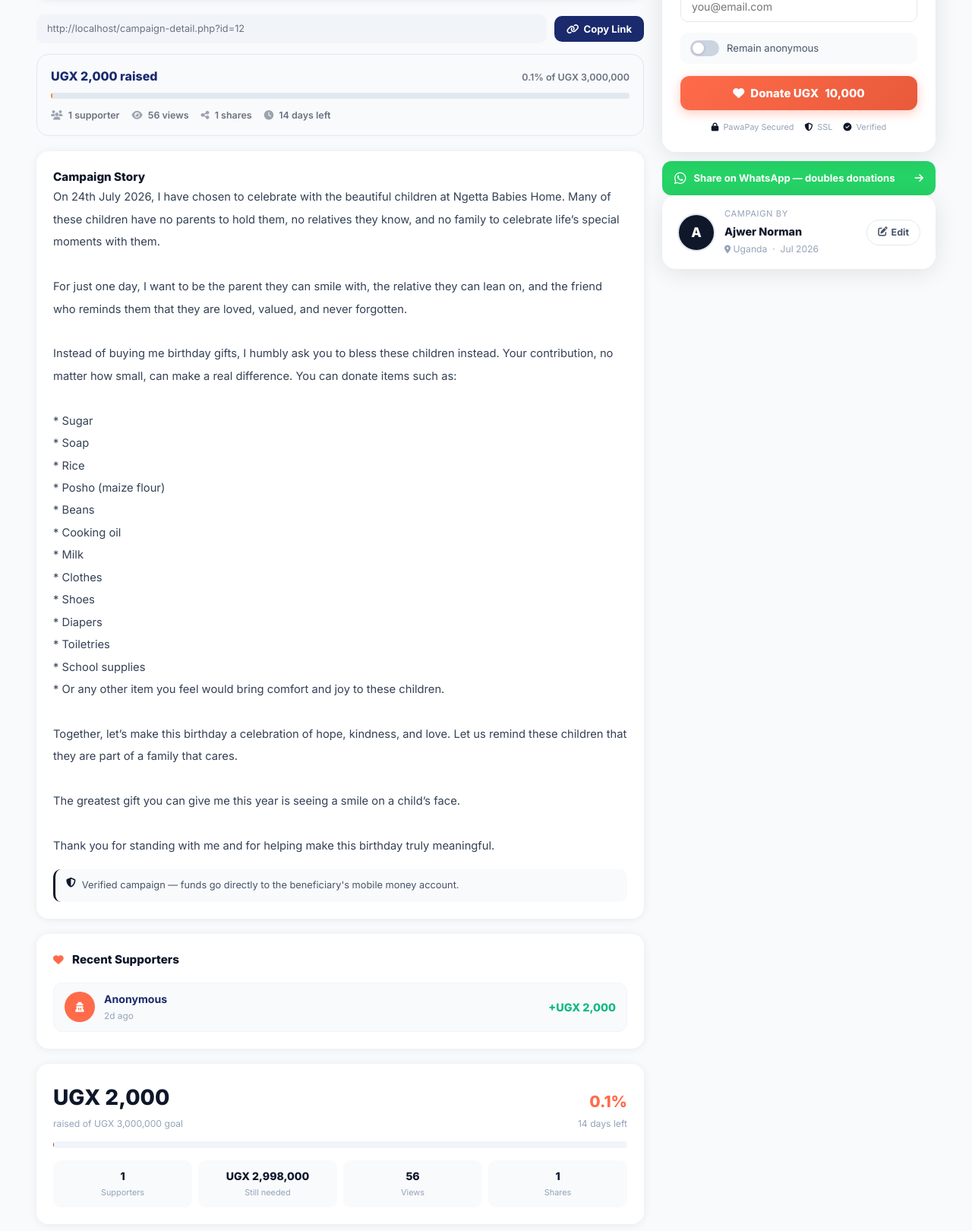
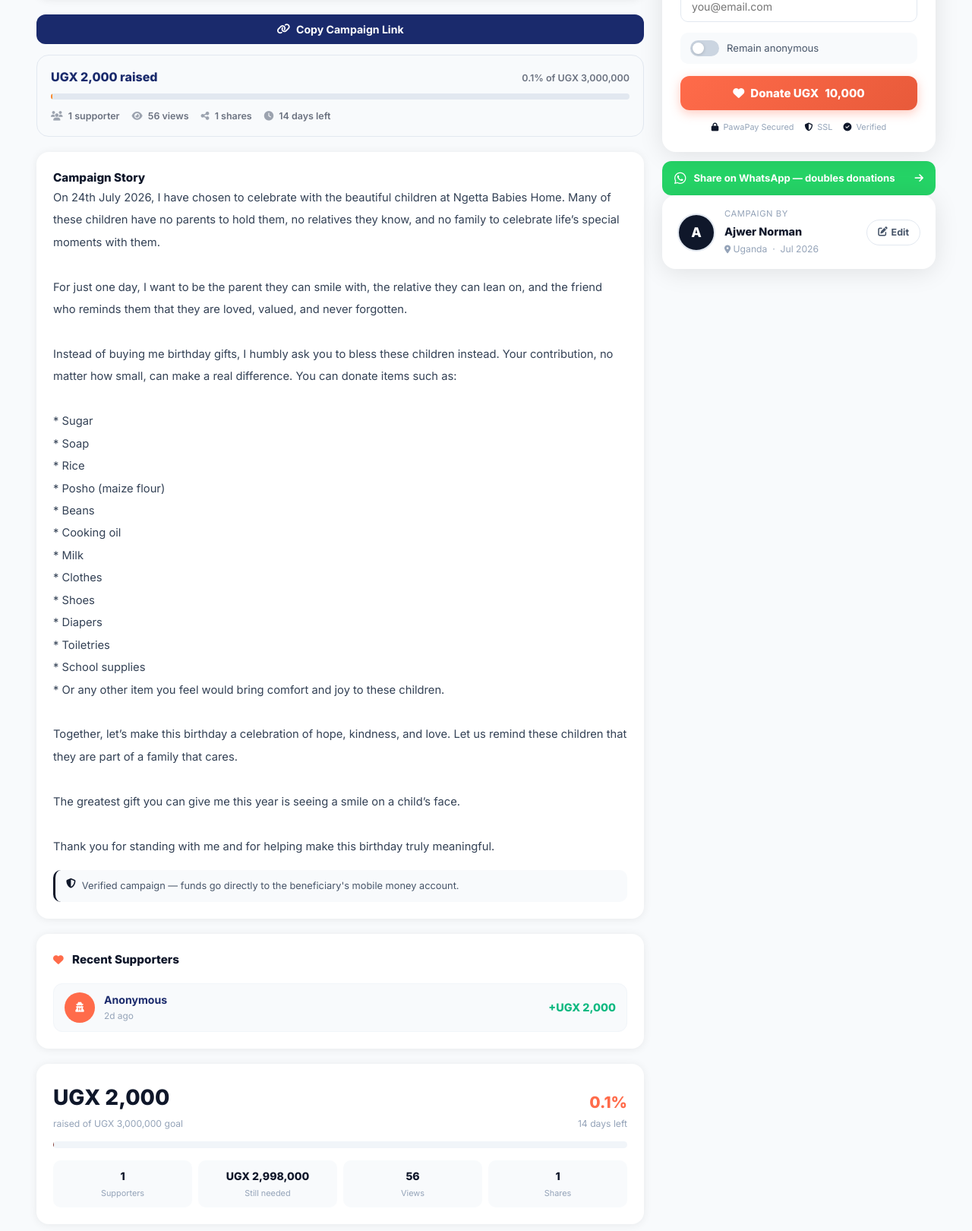
Before and after one commit to kakebetechnologies/sedufunds, a PHP site: page /campaign-detail.php?id=12 in a window 1280 px wide. Shown: the part 1031-2651 px from the top of the page at 76% size. Run offline with PHP 8.4, Linux system fonts and the light colour scheme; a user stored in the database is signed in; data comes from the database, SQL or seed files in the repository.

Commit message:
nhfhfhjf

```diff
--- a/campaign-detail.php
+++ b/campaign-detail.php
@@ -36,20 +36,32 @@ $c   = $result->fetch_assoc();
 $cid = $c['campaign_id'];
 $conn->query("UPDATE campaigns SET view_count = view_count + 1 WHERE campaign_id = $cid");
 
-// ── Category hero images — African context ──────────────────
+// ── Category hero images — African people, African context ──
 $categoryHeros = [
-    'Medical'    => 'https://images.unsplash.com/photo-1631815588090-d4bfec5b1ccb?w=1600&q=80', // African nurse/hospital
-    'Education'  => 'https://images.unsplash.com/photo-1577896851231-70ef18881754?w=1600&q=80', // African children in school
-    'Community'  => 'https://images.unsplash.com/photo-1529156069898-49953e39b3ac?w=1600&q=80', // African community gathering
-    'Family'     => 'https://images.unsplash.com/photo-1536337005406-e65b5ec4ec76?w=1600&q=80', // African family
-    'Business'   => 'https://images.unsplash.com/photo-1542744173-8e7e53415bb0?w=1600&q=80',   // African business meeting
-    'Emergency'  => 'https://images.unsplash.com/photo-1469571486292-0ba58a3f068b?w=1600&q=80', // Humanitarian aid Africa
-    'Marriage'   => 'https://images.unsplash.com/photo-1519741497674-611481863552?w=1600&q=80', // African wedding
-    'Funeral'    => 'https://images.unsplash.com/photo-1501436513145-30f24e19fcc8?w=1600&q=80', // dignified ceremony
-    'Agriculture'=> 'https://images.unsplash.com/photo-1500937386664-56d1dfef3854?w=1600&q=80', // African farmer
-    'Religion'   => 'https://images.unsplash.com/photo-1438232992991-995b671e4b8a?w=1600&q=80', // African church/worship
-    'Sports'     => 'https://images.unsplash.com/photo-1461896836934-ffe607ba8211?w=1600&q=80', // African athletes
-    'Other'      => 'https://images.unsplash.com/photo-1504439468489-c8920d796a29?w=1600&q=80', // African hands together
+    // African nurse with patient in clinic
+    'Medical'    => 'https://images.unsplash.com/photo-1666214280557-f1b5022eb634?w=1600&q=80',
+    // African children studying in classroom
+    'Education'  => 'https://images.unsplash.com/photo-1509062522246-3755977927d7?w=1600&q=80',
+    // African community gathered together
+    'Community'  => 'https://images.unsplash.com/photo-1529156069898-49953e39b3ac?w=1600&q=80',
+    // African mother and children
+    'Family'     => 'https://images.unsplash.com/photo-1602928321679-560bb453f190?w=1600&q=80',
+    // African entrepreneurs in meeting
+    'Business'   => 'https://images.unsplash.com/photo-1556761175-b413da4baf72?w=1600&q=80',
+    // Humanitarian aid / relief Africa
+    'Emergency'  => 'https://images.unsplash.com/photo-1469571486292-0ba58a3f068b?w=1600&q=80',
+    // African wedding celebration
+    'Marriage'   => 'https://images.unsplash.com/photo-1607462109225-6b64ae2dd3cb?w=1600&q=80',
+    // Candles / memorial — dignified
+    'Funeral'    => 'https://images.unsplash.com/photo-1501436513145-30f24e19fcc8?w=1600&q=80',
+    // African farmer in field
+    'Agriculture'=> 'https://images.unsplash.com/photo-1500937386664-56d1dfef3854?w=1600&q=80',
+    // African church / praise worship
+    'Religion'   => 'https://images.unsplash.com/photo-1438232992991-995b671e4b8a?w=1600&q=80',
+    // African athletes running
+    'Sports'     => 'https://images.unsplash.com/photo-1552674605-db6ffd4facb5?w=1600&q=80',
+    // African hands joined together
+    'Other'      => 'https://images.unsplash.com/photo-1504439468489-c8920d796a29?w=1600&q=80',
 ];
 $heroImg = $categoryHeros[$c['category']] ?? $categoryHeros['Other'];
 
@@ -368,21 +380,19 @@ include __DIR__ . '/includes/header.php';
           </div>
           <?php endif; ?>
 
-          <!-- ── Copy link — above progress bar ────────────── -->
-          <div style="display:flex;align-items:center;gap:10px;margin-bottom:14px;">
-            <div style="flex:1;background:#f1f5f9;border-radius:10px;padding:9px 14px;
-                        font-size:.8rem;color:#6b7280;overflow:hidden;text-overflow:ellipsis;
-                        white-space:nowrap;"><?= htmlspecialchars($canonicalUrl) ?></div>
+          <!-- ── Copy Link button (below image) ──────────────── -->
+          <div class="cd-order-1" style="margin-bottom:14px;">
             <button onclick="copyLink(this)"
-                    style="background:#1A2A6C;color:#fff;border:none;border-radius:10px;
-                           padding:9px 16px;font-size:.82rem;font-weight:700;cursor:pointer;
-                           display:flex;align-items:center;gap:6px;white-space:nowrap;flex-shrink:0;">
-              <i class="fas fa-link"></i> Copy Link
+                    style="width:100%;background:#1A2A6C;color:#fff;border:none;border-radius:12px;
+                           padding:11px 20px;font-size:.88rem;font-weight:700;cursor:pointer;
+                           display:flex;align-items:center;justify-content:center;gap:8px;
+                           transition:background .2s;">
+              <i class="fas fa-link"></i> Copy Campaign Link
             </button>
           </div>
 
-          <!-- ── Mini progress bar above story ─────────────── -->
-          <div class="cd-mini-progress">
+          <!-- ── Mini progress bar ─────────────────────────── -->
+          <div class="cd-mini-progress cd-order-2">
             <div class="cd-mini-prog-row">
               <span class="cd-mini-prog-raised"><?= $c['currency'] ?> <?= number_format($c['raised_amount']) ?> raised</span>
               <span class="cd-mini-prog-pct"><?= $pct ?>% of <?= $c['currency'] ?> <?= number_format($c['goal_amount']) ?></span>
@@ -399,7 +409,7 @@ include __DIR__ . '/includes/header.php';
           </div>
 
           <!-- Campaign story -->
-          <div class="cd-section cd-story-section">
+          <div class="cd-section cd-story-section cd-order-3">
             <h2 class="cd-section-h">Campaign Story</h2>
             <div class="cd-story">
               <?= nl2br(htmlspecialchars($c['description'])) ?>
@@ -422,7 +432,7 @@ include __DIR__ . '/includes/header.php';
             }
           ?>
           <!-- ── Recent Supporters (after story) ─────────────── -->
-          <div class="cd-section cd-recent-supporters">
+          <div class="cd-section cd-recent-supporters cd-order-4">
             <div class="cd-section-head">
               <h2 class="cd-section-h">
                 <i class="fas fa-heart" style="color:#FF6B4A;margin-right:8px;font-size:.9em;"></i>
```
Also changed, not shown: campaign-detail copy.php (+7 -7 lines).
